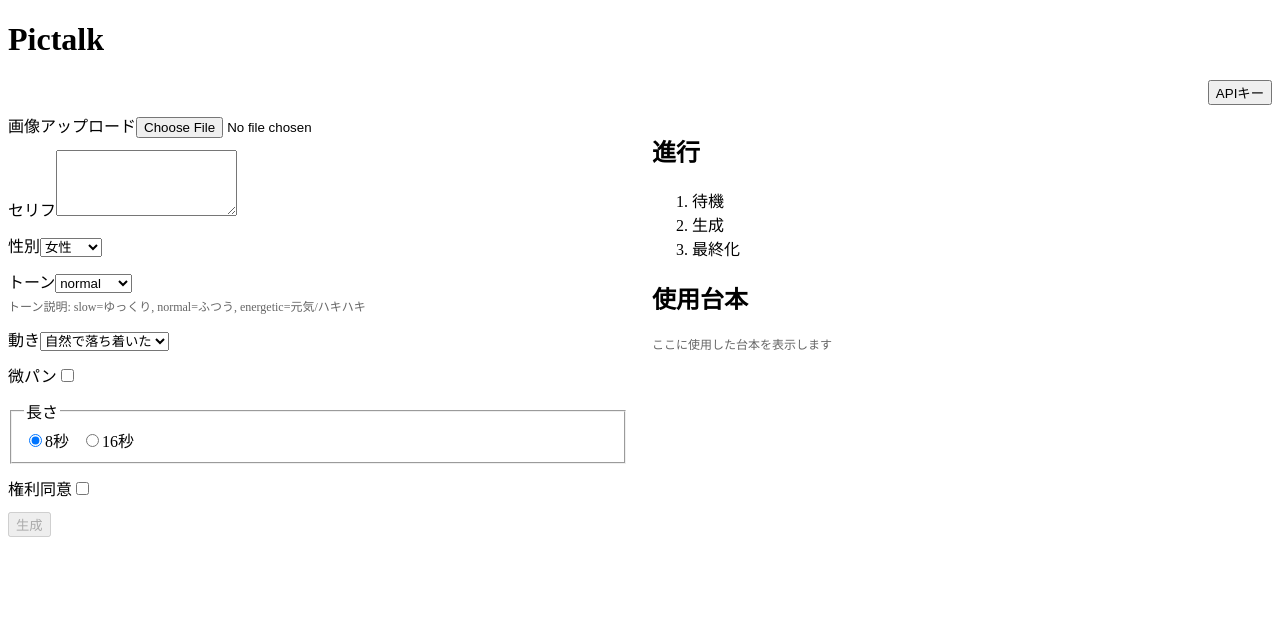
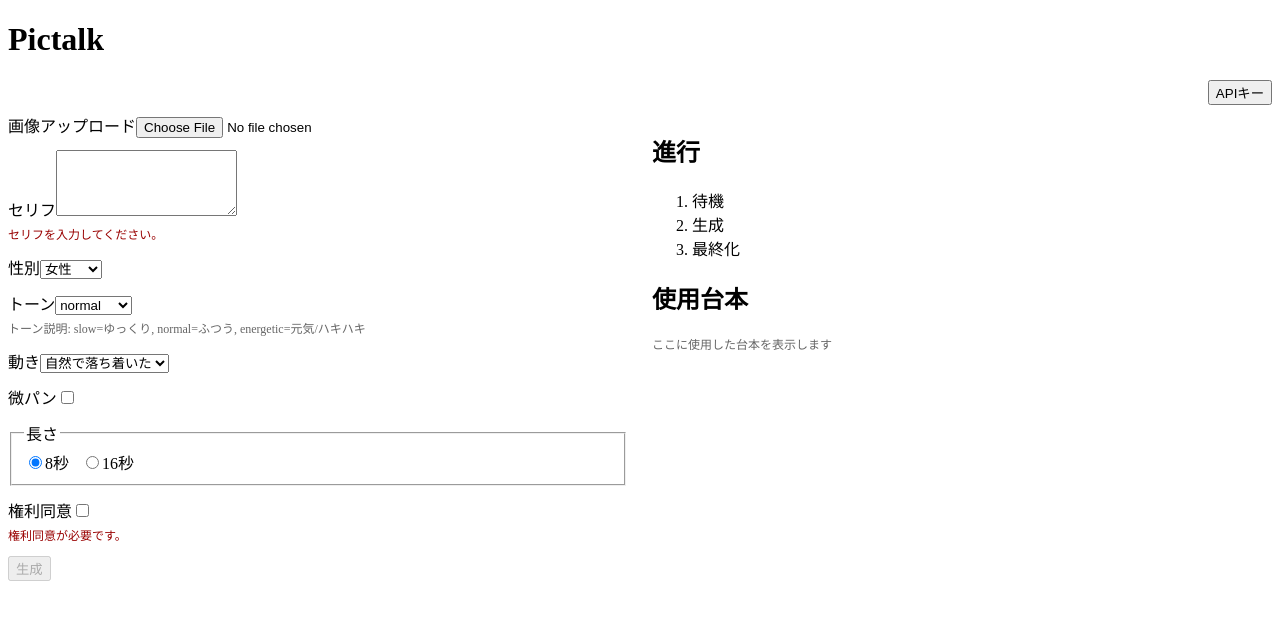
Before and after one commit to usagi917/veoapp, a React (Vite) app: page / in a window 1280 px wide. Shown: the top 620 px of the page. Built offline with nearby package versions, Linux system fonts and the light colour scheme.

Commit message:
UI: 必須バリデーションの注意文（セリフ/同意）を追加（RTLテスト先行）

```diff
--- a/src/app/page.tsx
+++ b/src/app/page.tsx
@@ -201,6 +201,11 @@ export default function Page() {
                 value={scriptText}
                 onChange={(e) => setScriptText(e.currentTarget.value)}
               />
+              {scriptText.trim().length === 0 && (
+                <div style={{ fontSize: 12, color: '#900', marginTop: 4 }}>
+                  セリフを入力してください。
+                </div>
+              )}
             </div>
 
             <div>
@@ -270,6 +275,11 @@ export default function Page() {
                 checked={consent}
                 onChange={(e) => setConsent(e.currentTarget.checked)}
               />
+              {!consent && (
+                <div style={{ fontSize: 12, color: '#900', marginTop: 4 }}>
+                  権利同意が必要です。
+                </div>
+              )}
             </div>
 
             <div>
```
Also changed, not shown: 1 other file (tests, documents, lock files or other folders).
